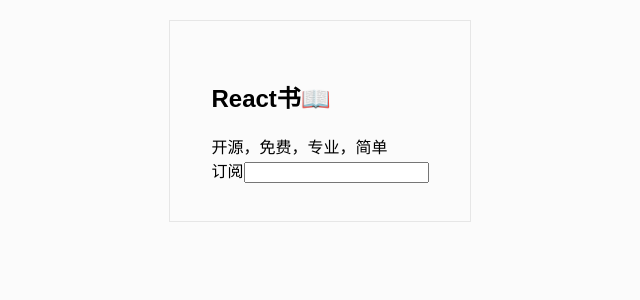
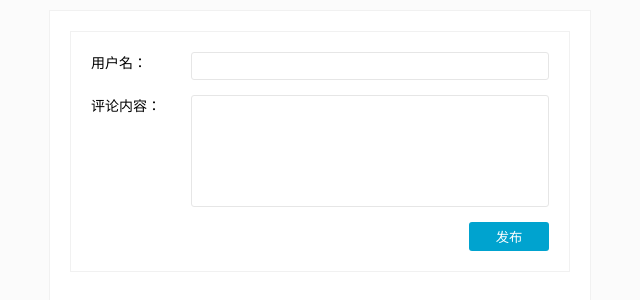
Before and after one commit to LiXiaoRan/comment-component, a React (Create React App) app: page / in a window 1280 px wide. Shown: the top 300 px of the page, without its empty margins (320-960 px from the left). Built offline with nearby package versions, Linux system fonts and the light colour scheme.

Commit message:
PropTypes组件参数类型限制

```diff
--- a/package.json
+++ b/package.json
@@ -3,6 +3,7 @@
   "version": "0.1.0",
   "private": true,
   "dependencies": {
+    "prop-types": "^15.7.2",
     "react": "^16.11.0",
     "react-dom": "^16.11.0",
     "react-scripts": "3.2.0"
--- a/src/Comment.js
+++ b/src/Comment.js
@@ -1,6 +1,11 @@
 import React, { Component } from "react";
+import PropTypes from 'prop-types'
 
 class Comment extends Component {
+    //验证props的类型,必须为object
+    static propTypes={
+        comment:PropTypes.object.isRequired //isRequired是强制这个组件必须传入这个参数，在没设置defaultProps的情况下
+    }
 
     render() {
         return (
--- a/src/index.js
+++ b/src/index.js
@@ -7,14 +7,14 @@ import ComponentCard from './ComponentCard'
 import App from './App';
 import * as serviceWorker from './serviceWorker';
 
-// ReactDOM.render(<CommentApp />, document.getElementById('root'));
-ReactDOM.render(
-    <ComponentCard>
-        <h2>React书📖</h2>
-        <div>开源，免费，专业，简单</div>
-        订阅<input />
-    </ComponentCard>, document.getElementById('root')
-)
+ReactDOM.render(<CommentApp />, document.getElementById('root'));
+// ReactDOM.render(
+//     <ComponentCard>
+//         <h2>React书📖</h2>
+//         <div>开源，免费，专业，简单</div>
+//         订阅<input />
+//     </ComponentCard>, document.getElementById('root')
+// )
 
 // If you want your app to work offline and load faster, you can change
 // unregister() to register() below. Note this comes with some pitfalls.
```
